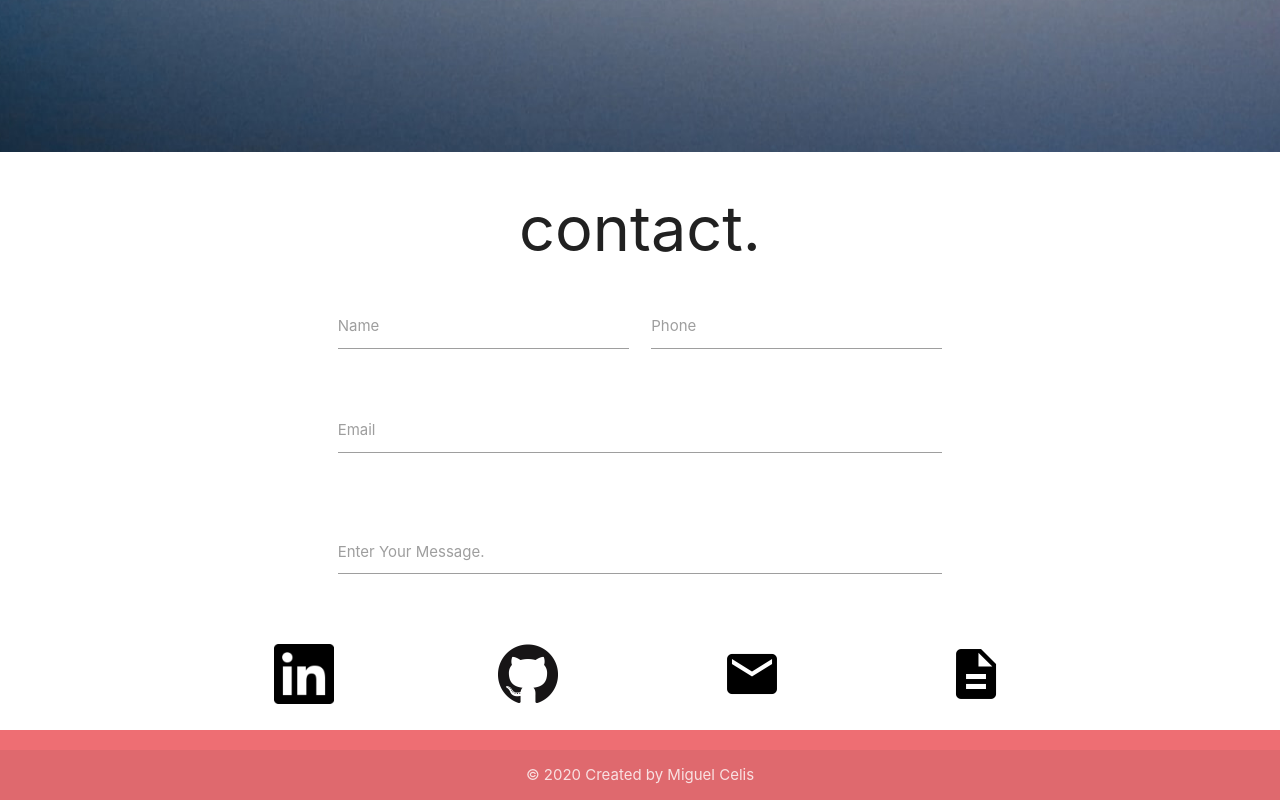
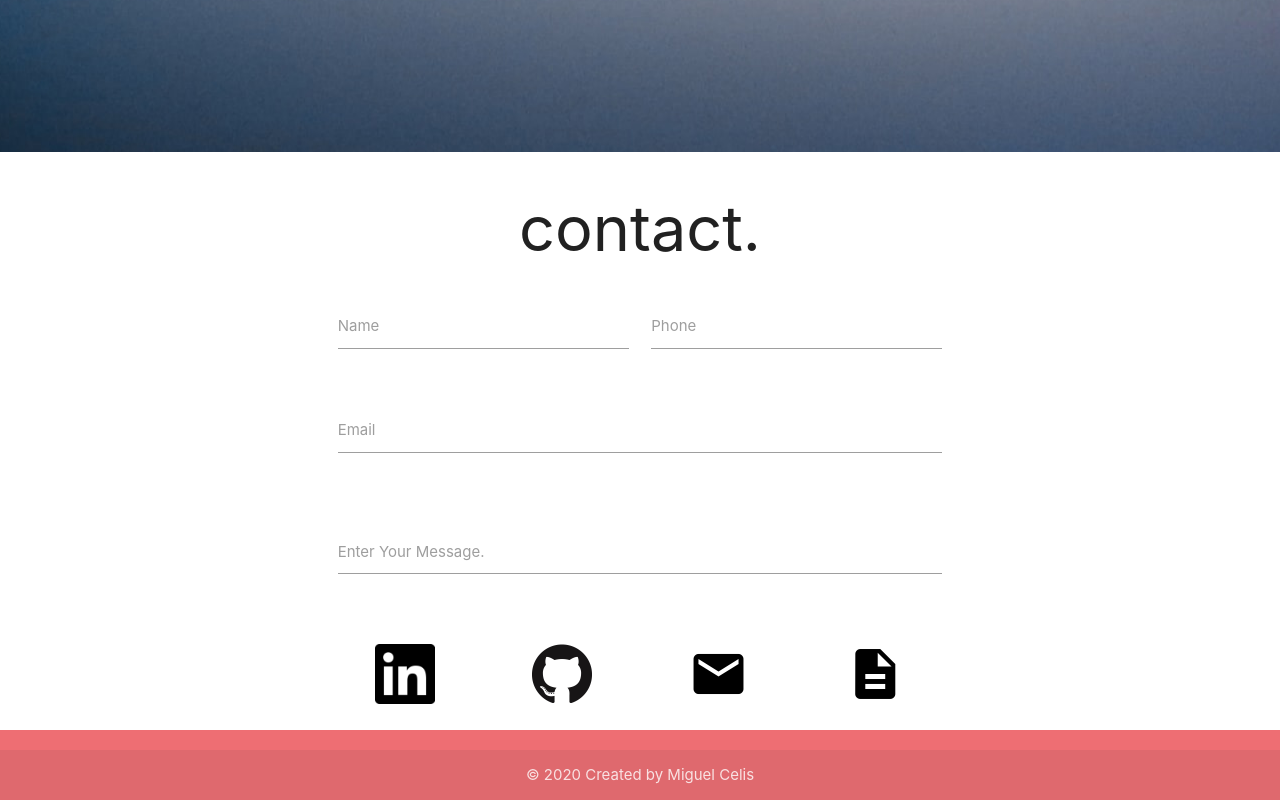
Before and after one commit to mcelis025/miguel-portfolio, a React (Create React App) app in the folder client/: page / in a window 1280 px wide. Shown: the part 2204-3004 px from the top of the page. Built offline with nearby package versions, Linux system fonts and the light colour scheme.

Commit message:
added contact btns

```diff
--- a/client/src/components/ContactBtns/index.js
+++ b/client/src/components/ContactBtns/index.js
@@ -7,7 +7,7 @@ import "./style.css";
 
 function ContactBtns() {
   return (
-    <div className="row">
+    <div className="container row">
       <div className="col s12 m3 waves-effect center">
         <a href="https://linkedin.com/in/miguel-celis-3x11" target="_blank">
           <img src={linkedin} alt="linkedin" className="linkedin"></img>
```
